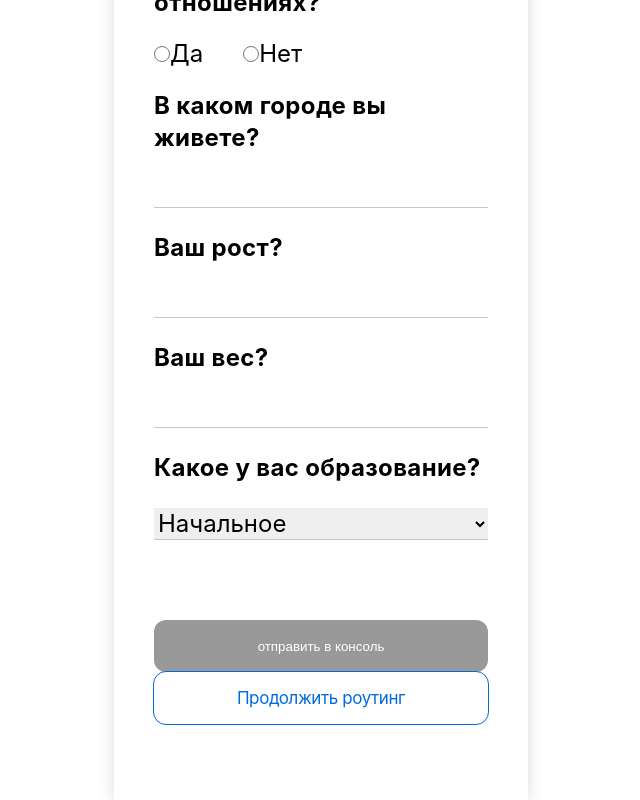
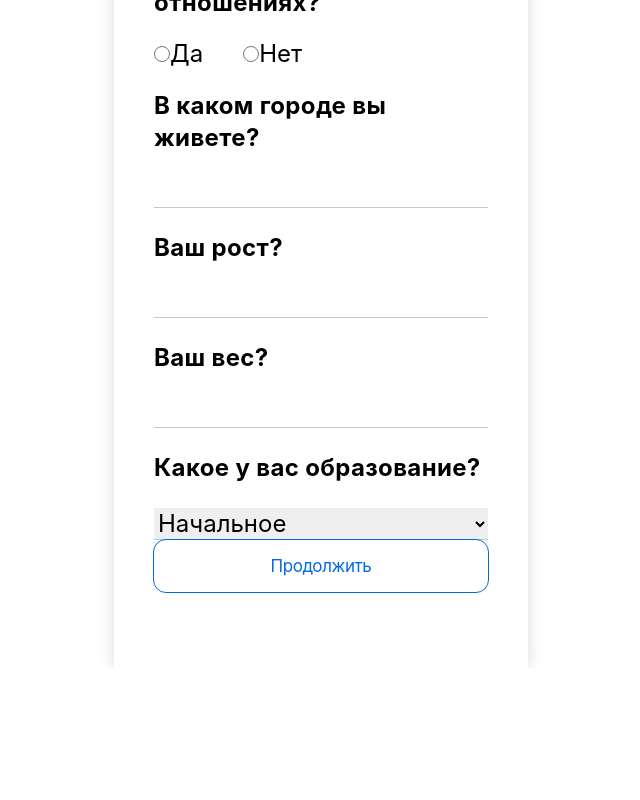
Before and after one commit to rakulagin/questionnaire, a React (Create React App) app: page /register in a window 1280 px wide. Shown: the part 551-1351 px from the top of the page, without its empty margins (319-959 px from the left). After the commit the page ends 1219 px from the top, so only its background shows below. Built offline with nearby package versions, Linux system fonts and the light colour scheme.

Commit message:
эксперимент с prevStage

```diff
--- a/src/App.js
+++ b/src/App.js
@@ -1,5 +1,5 @@
 import React from "react";
-import { Routes, Route } from 'react-router-dom'
+import { Routes, Route} from 'react-router-dom'
 
 import Layout from "./components/Layout/Layout"
 import Main from './components/Main/Main'
--- a/src/components/Registration/Registration.css
+++ b/src/components/Registration/Registration.css
@@ -37,14 +37,4 @@
   margin-top: 24px;
 }
 
-.button-send {
-  margin-top: 80px;
-  width: 100%;
-  height: 52px;
-  border-radius: 12px;
-  border: none;
-  color: #ffffff;
-  background-color: #999999;
-}
-
 /*# sourceMappingURL=Registration.css.map */
--- a/src/components/Registration/Registration.jsx
+++ b/src/components/Registration/Registration.jsx
@@ -1,5 +1,5 @@
 import React from "react";
-import { Link } from 'react-router-dom'
+import { Link, useNavigate  } from 'react-router-dom'
 import { useForm } from "react-hook-form";
 
 import './Registration.scss'
@@ -8,8 +8,14 @@ import '../../index.scss'
 const Registration = () => {
 
     const { register, handleSubmit, formState: { errors } } = useForm();
+    const navigate = useNavigate()
+    // const onSubmit = (data) => {
+    //     console.log(data)
+    // }
+
     const onSubmit = (data) => {
         console.log(data)
+        navigate("/introduction")
     }
     console.log(errors)
 
@@ -110,11 +116,7 @@ const Registration = () => {
                {/*    </div>*/}
                {/*</div>*/}
 
-               <input className="button-send" type="submit" value="отправить в консоль" />
-
-               <Link to="/introduction" className="btn btn-white-blue" >Продолжить роутинг</Link>
-
-
+               <input className="btn btn-white-blue" type="submit" value="Продолжить" />
            </form>
 
 
--- a/src/components/Registration/Registration.scss
+++ b/src/components/Registration/Registration.scss
@@ -41,15 +41,3 @@
   text-align: left;
   margin-top: 24px;
 }
-
-
-
-.button-send {
-  margin-top: 80px;
-  width: 100%;
-  height: 52px;
-  border-radius: 12px;
-  border: none;
-  color: #ffffff;
-  background-color: #999999;
-}
--- a/src/components/Table/Tables.jsx
+++ b/src/components/Table/Tables.jsx
@@ -70,6 +70,7 @@ const Tables = () => {
     }
 
     const nextStage = () => {
+        console.log("stage:", stage)
         if (stage.id + 1 < 5) {
             setStage({
                 id: stage.id + 1,
@@ -84,9 +85,8 @@ const Tables = () => {
     const prevStage = () => {
         console.log("prev")
         console.log("stage id:", stage.id)
-        // console.log("group ins: ", groups[stage.id].group)
-        // console.log("count ins: ", groups[stage.id].count)
         console.log("number of Q ins", numberOfQuestion)
+
         setStage({
             id: stage.id - 1,
             group: groups[stage.id - 2].group,
```
Also changed, not shown: 1 other file (tests, documents, lock files or other folders).
